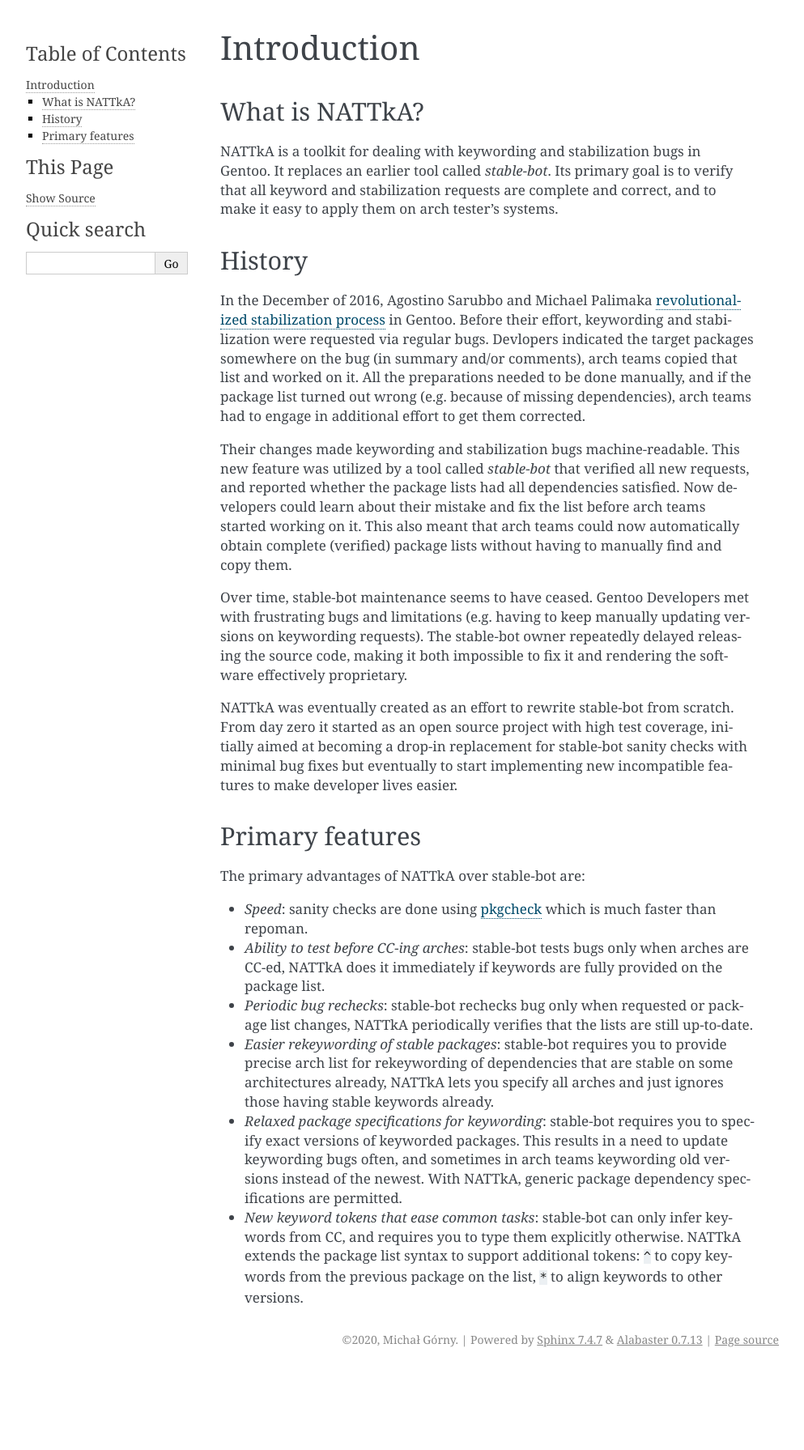
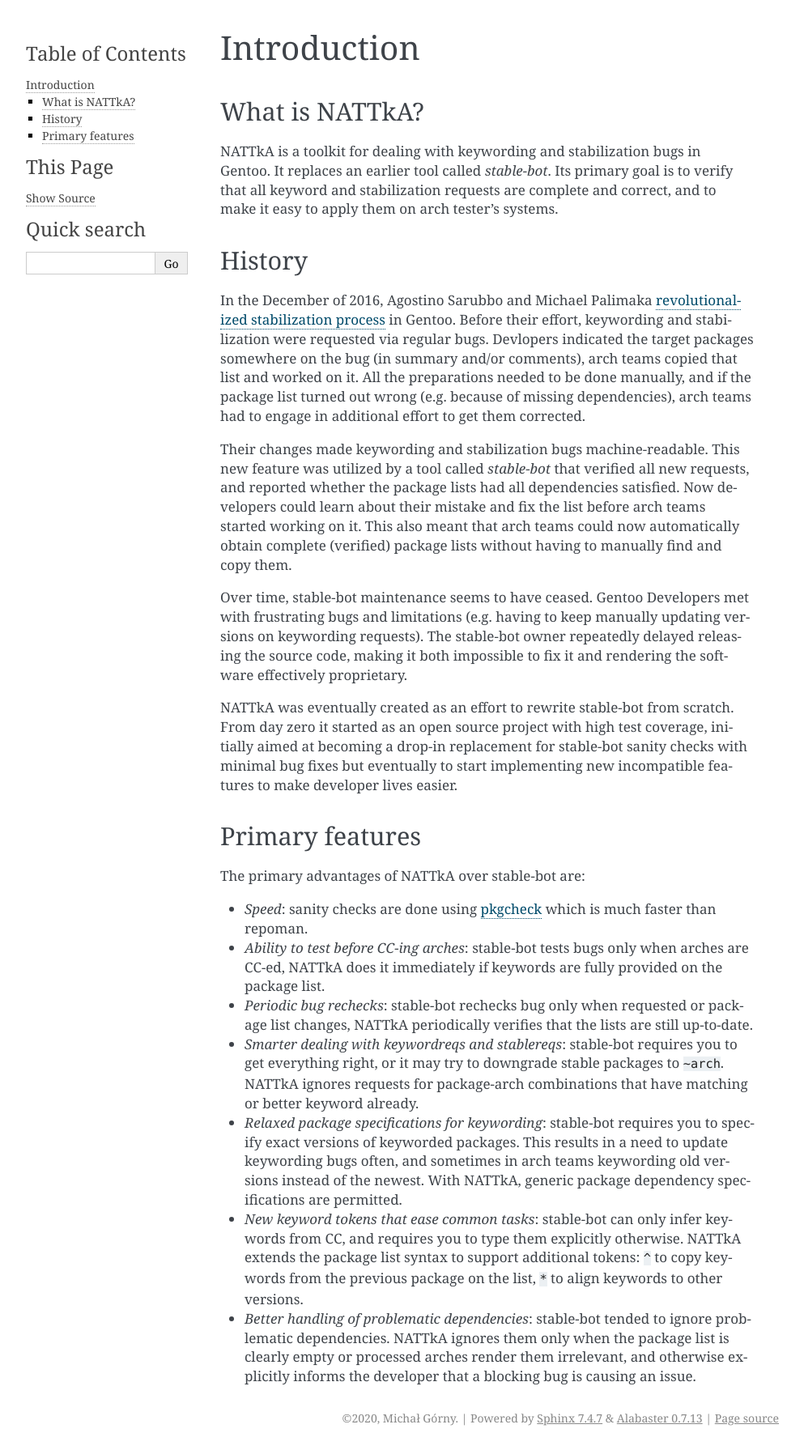
Before and after one commit to projg2/nattka, a Sphinx documentation site: the page built from doc/intro.rst, in a window 1280 px wide. Shown: the whole page at 81% size, without its empty margins (148-1141 px from the left). Built offline with Sphinx 7.4.7, drawn with Linux system fonts in a browser that asks for light colours; before the commit the page ends 1694 px from its top, so only the background shows below that.

Commit message:
Update doc
Signed-off-by: Michał Górny <mgorny@gentoo.org>

```diff
--- a/doc/intro.rst
+++ b/doc/intro.rst
@@ -61,10 +61,10 @@
   or package list changes, NATTkA periodically verifies that the lists
   are still up-to-date.
 
-- *Easier rekeywording of stable packages*: stable-bot requires you
-  to provide precise arch list for rekeywording of dependencies that
-  are stable on some architectures already, NATTkA lets you specify all
-  arches and just ignores those having stable keywords already.
+- *Smarter dealing with keywordreqs and stablereqs*: stable-bot requires
+  you to get everything right, or it may try to downgrade stable
+  packages to ``~arch``.  NATTkA ignores requests for package-arch
+  combinations that have matching or better keyword already.
 
 - *Relaxed package specifications for keywording*: stable-bot requires
   you to specify exact versions of keyworded packages.  This results
@@ -78,4 +78,10 @@
   additional tokens: ``^`` to copy keywords from the previous package
   on the list, ``*`` to align keywords to other versions.
 
+- *Better handling of problematic dependencies*: stable-bot tended
+  to ignore problematic dependencies.  NATTkA ignores them only when
+  the package list is clearly empty or processed arches render them
+  irrelevant, and otherwise explicitly informs the developer that
+  a blocking bug is causing an issue.
+
 .. _pkgcheck: https://github.com/pkgcore/pkgcheck/
```
